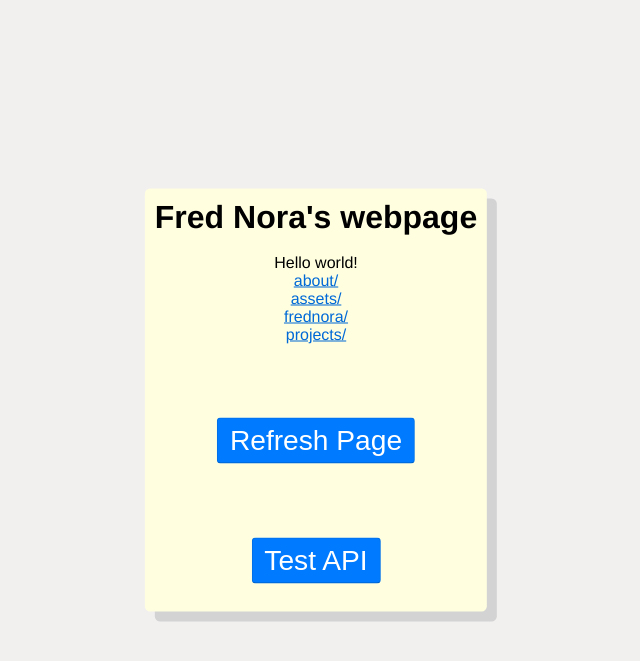
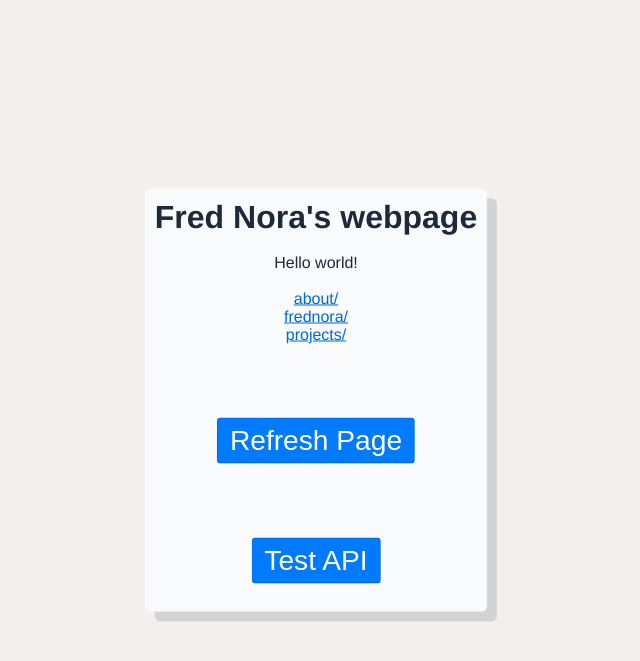
Before and after one commit to frednora/frednora.github.io, a PHP site: page / in a window 1280 px wide. Shown: the top 661 px of the page, without its empty margins (324-964 px from the left). Run offline with PHP 8.4, Linux system fonts and the light colour scheme.

Commit message:
gramado.css: Colors

```diff
--- a/assets/css/gramado.css
+++ b/assets/css/gramado.css
@@ -12,8 +12,14 @@
     --gramado-color-gray7:  #e0e0e0;
     --gramado-color-white:  #ffffff;
 
+/* App components */
+/* This helps you quickly theme or brand the library. */
+  --gramado-color-primary: #2563eb;   /* Modern blue (Material/Tailwind primary) */
+  --gramado-color-secondary: #64748b; /* Slate gray (neutral secondary) */
+  --gramado-color-accent: #f59e42;    /* Warm orange accent */
+  --gramado-color-bg: #f8fafc;        /* Light gray background */
 /* ... */
-
+  --gramado-color-text: #1e293b; /* Dark gray, very readable */
 }
 
 /*
--- a/frednora.php
+++ b/frednora.php
@@ -21,8 +21,9 @@
 
     /* Container */
     .popup_container {
+        background: var(--gramado-color-bg);
+        color: var(--gramado-color-text);
         text-align: center;
-        background-color: lightyellow; /*#44ab44;*/
         position: absolute;
         left: 50%;
         top: 50%;
@@ -51,18 +52,23 @@
     <?php
         $thing = "world";
         //printf ("Hello %s!\n", $thing);
-        echo ("Hello {$thing}!\n");
+        echo ("Hello {$thing}! <br>\n");
         $cwd = getcwd();
         $files = scandir($cwd);
+        sort($files); //Sort the Directory List Alphabetically
+        // List directories
         foreach ($files as $file)
         {
-            if ( is_dir($file) && ctype_alnum($file) )
+            if ( is_dir($file) &&
+                 ctype_alnum($file) &&
+                 $file != 'assets' )
             {
     ?>
 
                 <!-- Link -->
+                <!-- We use htmlspecialchars to avoid XSS attacks. -->
                 <br/>
-                <a href="/<?php echo $file; ?>/index.html"><?php echo $file; ?>/</a>
+                <a href="/<?php echo htmlspecialchars($file); ?>/index.html"><?php echo htmlspecialchars($file); ?>/</a>
 
     <?php
             }
```
